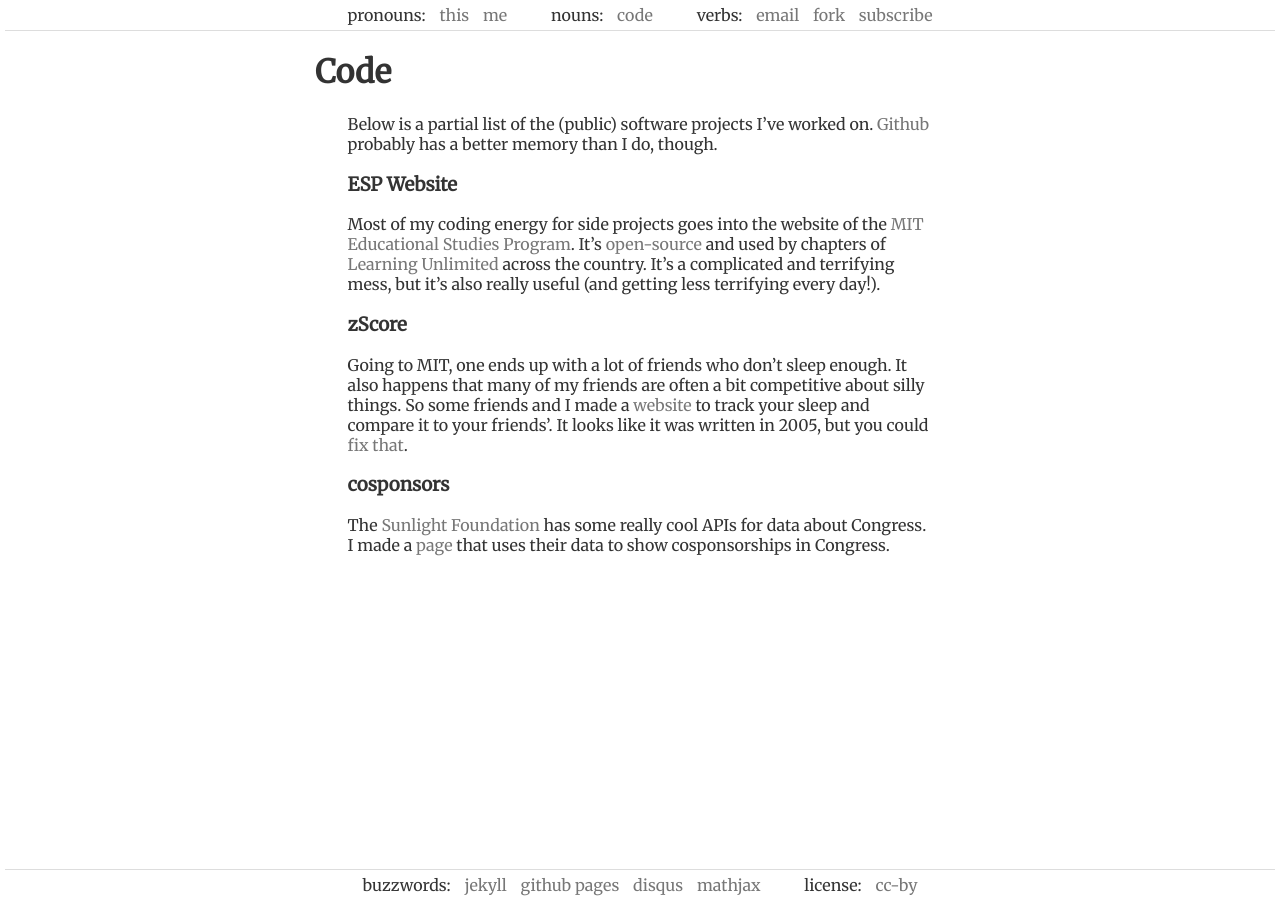
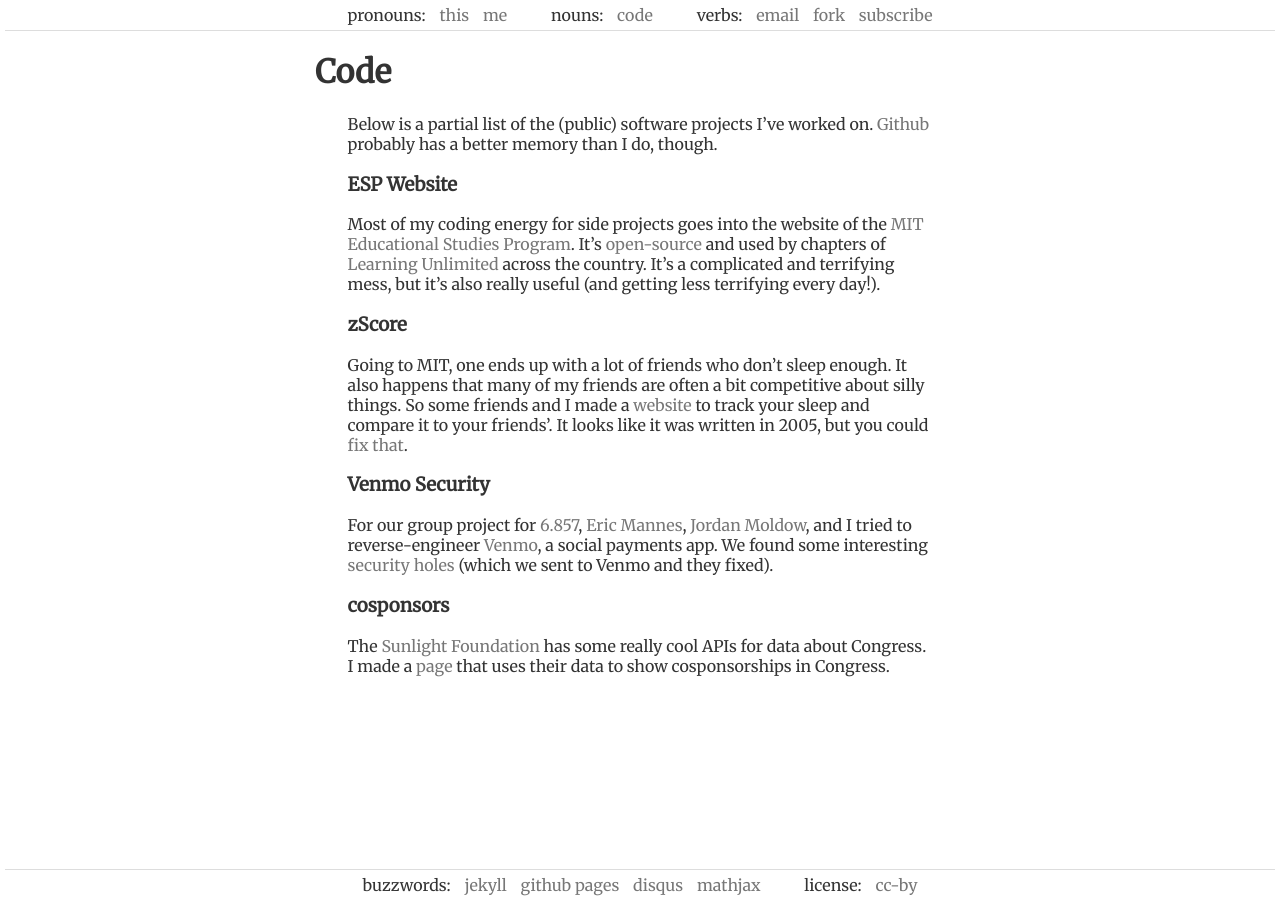
Before and after one commit to benjaminjkraft/staging, a Jekyll site: the page built from code.md, in a window 1280 px wide. Built offline with Jekyll 4.4.1, drawn with Linux system fonts in a browser that asks for light colours; nearby versions of some CDN libraries.

Commit message:
Adds venmo project

```diff
--- a/code.md
+++ b/code.md
@@ -14,6 +14,10 @@
 
 Going to MIT, one ends up with a lot of friends who don't sleep enough.  It also happens that many of my friends are often a bit competitive about silly things.  So some friends and I made a [website](//zscore.mit.edu) to track your sleep and compare it to your friends'.  It looks like it was written in 2005, but you could [fix that](//github.com/sleepers-anonymous/zscore/).
 
+### Venmo Security
+
+For our group project for [6.857](//courses.csail.mit.edu/6.857/), [Eric Mannes](//ericmann.es), [Jordan Moldow](//github.com/jmoldow), and I tried to reverse-engineer [Venmo](//venmo.com), a social payments app.  We found some interesting [security holes](/files/venmo.pdf) (which we sent to Venmo and they fixed).
+
 ### cosponsors
 
 The [Sunlight Foundation](//sunlightfoundation.com) has some really cool APIs for data about Congress.  I made a [page](/cosponsors/) that uses their data to show cosponsorships in Congress.
```
Also changed, not shown: 1 other file.
